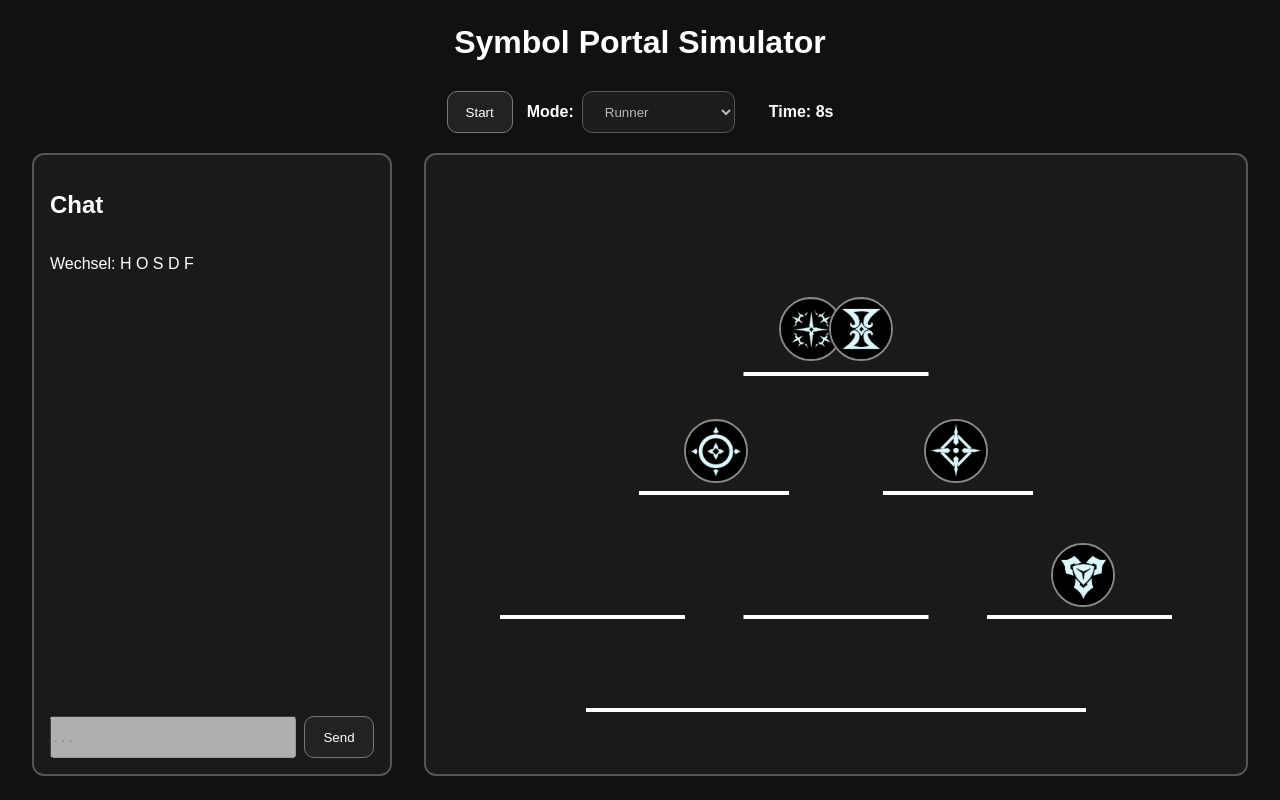
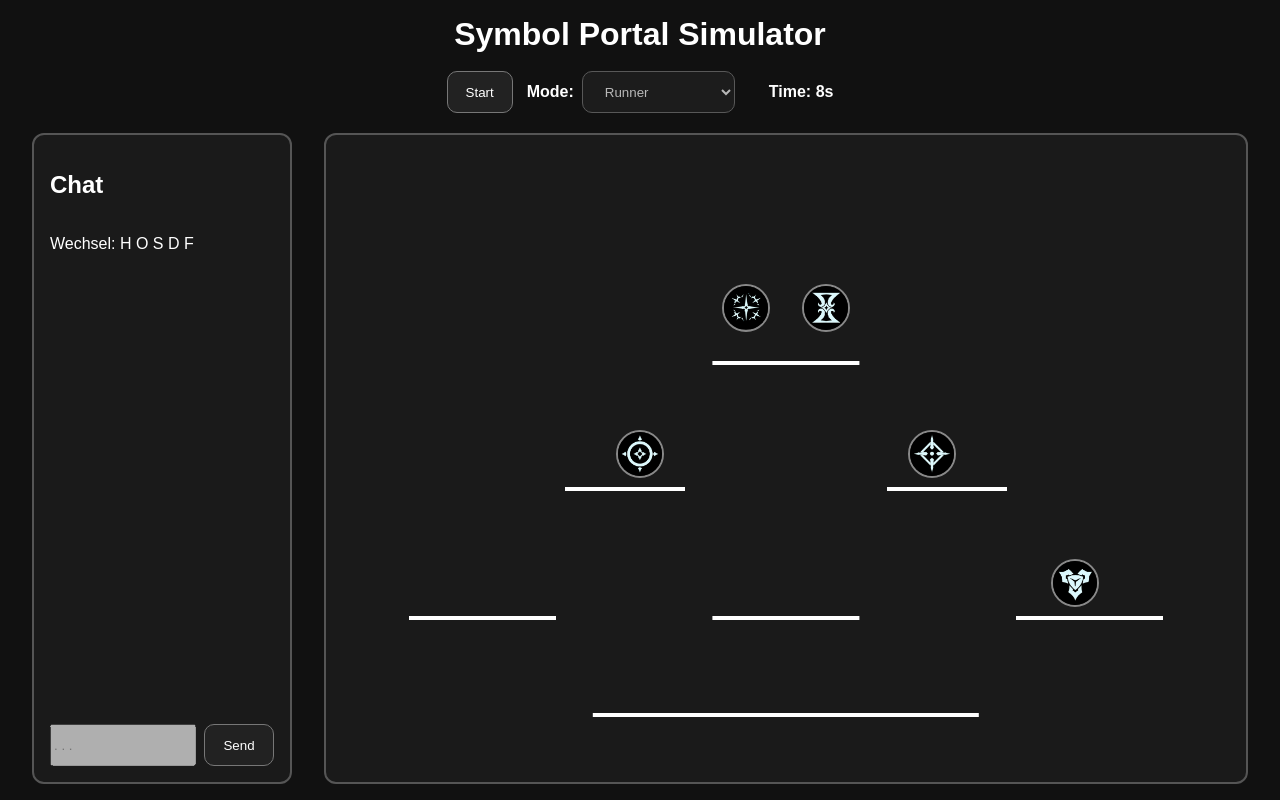
Before and after one commit to victorieyo/symbol-simulator, a website built with webpack: page index.html in a window 1280 px wide. Both pictures are taken after a click on the button "Start". Built offline with nearby package versions, Linux system fonts and the light colour scheme.

Commit message:
layout now scales with window size thakn god

```diff
--- a/css/style.css
+++ b/css/style.css
@@ -1,5 +1,9 @@
 * {
   box-sizing: border-box;
+}
+
+:root {
+  --portal-size: clamp(48px, 3.5vw, 90px);
 }
 
 body {
@@ -34,23 +38,25 @@ button:hover,
 .app {
   width: 100vw;
   height: 100vh;
-  padding: 24px 32px;
+  padding: 16px 32px;
+
+  display: flex;
+  flex-direction: column;
+}
+
+.app-header {
+  flex-shrink: 0;
 
   display: flex;
   flex-direction: column;
   align-items: center;
-}
+  gap: 14px;
 
-.app-header {
-  display: flex;
-  flex-direction: column;
-  align-items: center;
-  gap: 14px;
-  margin-bottom: 20px;
+  margin-bottom: 16px;
 }
 
 h1 {
-  margin: 0 0 16px;
+  margin: 0;
 }
 
 .controls,
@@ -74,24 +80,21 @@ h1 {
 }
 
 #timerText {
-  margin: 0 0 0 20px;
+  margin-left: 20px;
 }
 
 .practice-layout {
   flex: 1;
-  width: 100%;
   min-height: 0;
 
   display: grid;
-  grid-template-columns: 360px 1fr;
+  grid-template-columns: clamp(260px, 20vw, 420px) 1fr;
   gap: 32px;
 }
 
 /* Chat */
 
 .chatbox {
-  width: 360px;
-  height: 100%;
   min-height: 0;
   padding: 16px;
 
@@ -142,17 +145,21 @@ h1 {
 /* Arena */
 
 .arena-box {
-  position: relative;
+  min-width: 0;
+  min-height: 0;
 
   border: 2px solid #555;
   border-radius: 12px;
   background: #1a1a1a;
+
+  position: relative;
+  overflow: hidden;
 }
 
 #arena {
-  position: relative;
   width: 100%;
   height: 100%;
+  position: relative;
 }
 
 .hidden {
@@ -166,47 +173,56 @@ h1 {
   border-bottom: 4px solid white;
 }
 
+.top,
+.bottom-middle,
+.bottom-left,
+.bottom-right {
+  width: 16%;
+}
+
+.middle-left,
+.middle-right {
+  width: 13%;
+}
+
+.floor {
+  width: 42%;
+}
+
 .top {
-  width: 185px;
   left: 50%;
   top: 35%;
   transform: translateX(-50%);
 }
 
 .floor {
-  width: 500px;
   left: 50%;
   bottom: 10%;
   transform: translateX(-50%);
 }
 
 .bottom-middle {
-  width: 185px;
   left: 50%;
   bottom: 25%;
   transform: translateX(-50%);
 }
 
 .bottom-left {
-  width: 185px;
   left: 9%;
   bottom: 25%;
 }
 
 .bottom-right {
-  width: 185px;
   right: 9%;
   bottom: 25%;
 }
 
 .middle-left {
-  width: 150px;
   left: 26%;
   bottom: 45%;
 }
 
 .middle-right {
-  width: 150px;
   right: 26%;
   bottom: 45%;
 }
@@ -228,8 +244,8 @@ h1 {
   top: 50%;
   transform: translate(-50%, -50%);
 
-  width: 220px;
-  height: 220px;
+  width: clamp(180px, 20vw, 280px);
+  height: clamp(180px, 20vw, 280px);
 
   border: 2px solid #888;
   border-radius: 50%;
@@ -255,8 +271,8 @@ h1 {
 
   position: absolute;
 
-  width: 64px;
-  height: 64px;
+  width: var(--portal-size);
+  height: var(--portal-size);
 
   border: 2px solid #888;
   border-radius: 50%;
@@ -300,8 +316,8 @@ h1 {
 }
 
 .result-symbol {
-  width: 140px;
-  height: 140px;
+  width: clamp(90px, 8vw, 150px);
+  height: clamp(90px, 8vw, 150px);
 
   border: 2px solid #888;
   border-radius: 50%;
```
